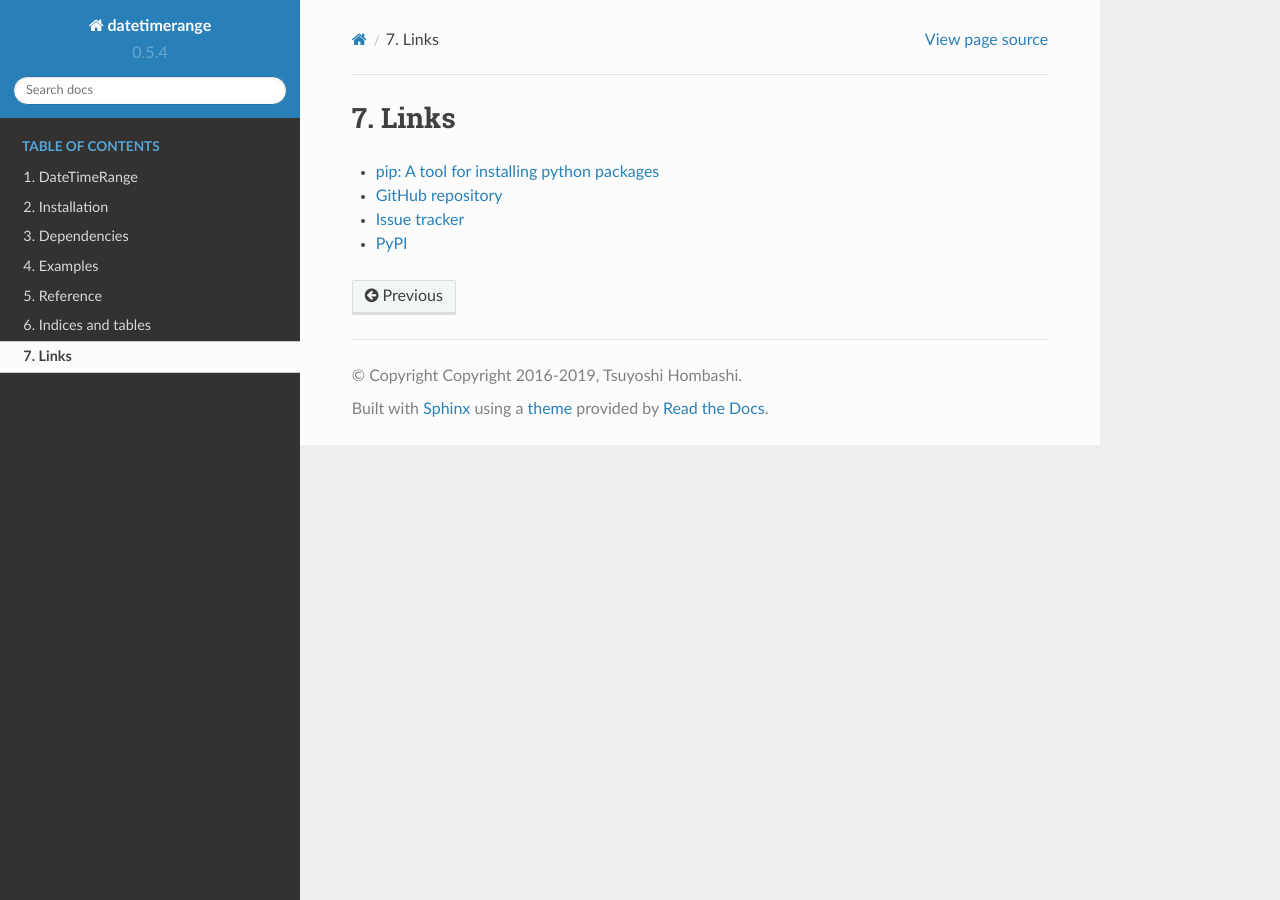
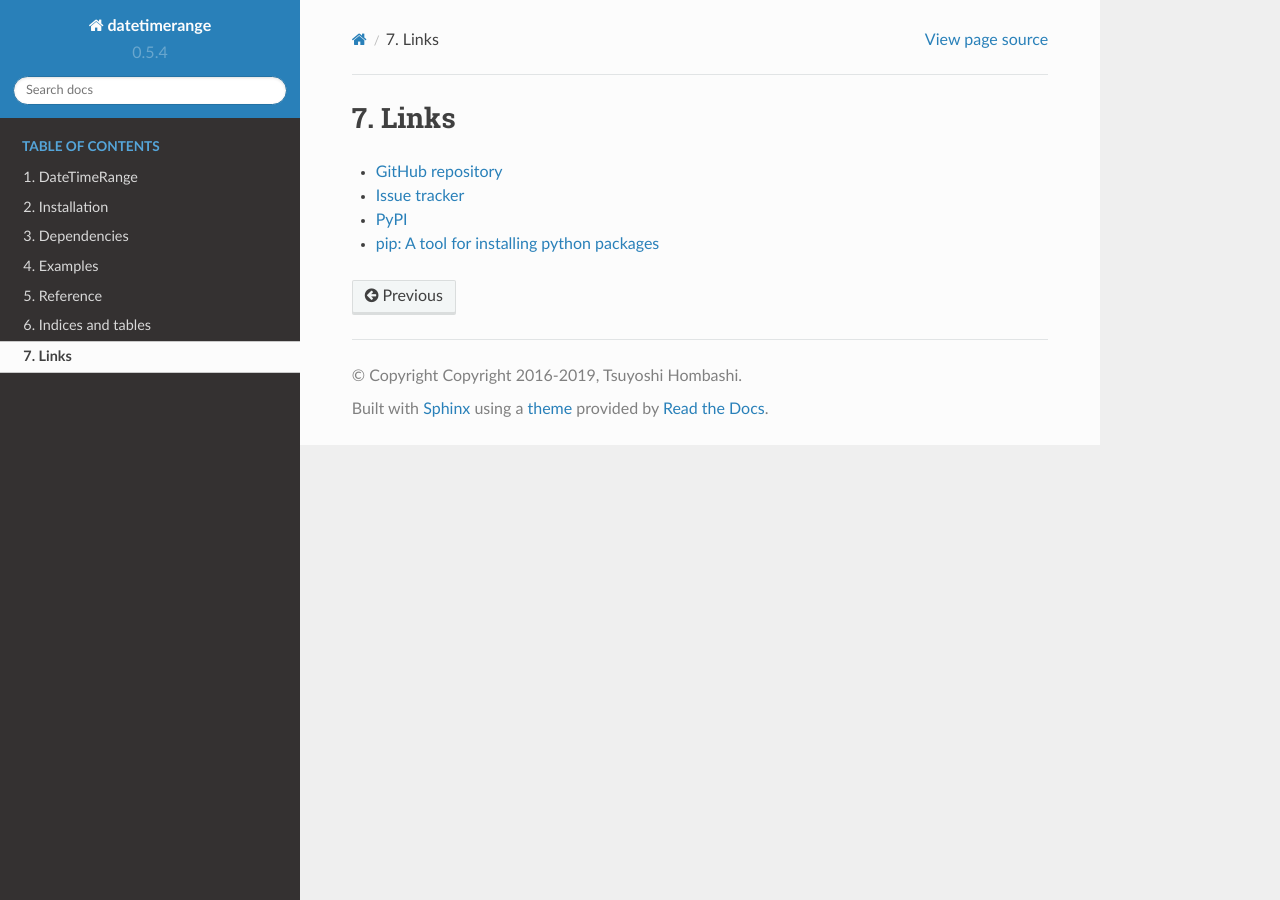
Before and after one commit to thombashi/DateTimeRange, a Sphinx documentation site: the page built from docs/pages/links.rst, in a window 1280 px wide. Built offline with Sphinx 7.4.7 and the Read the Docs theme 2.0.0, drawn with Linux system fonts in a browser that asks for light colours.

```diff
--- a/docs/pages/links.rst
+++ b/docs/pages/links.rst
@@ -1,7 +1,6 @@
 Links
 =====
-
-- `pip: A tool for installing python packages <https://pip.pypa.io/en/stable/>`__
 - `GitHub repository <https://github.com/thombashi/DateTimeRange>`__
 - `Issue tracker <https://github.com/thombashi/DateTimeRange/issues>`__
 - `PyPI <https://pypi.org/project/DateTimeRange>`__
+- `pip: A tool for installing python packages <https://pip.pypa.io/en/stable/>`__
```
